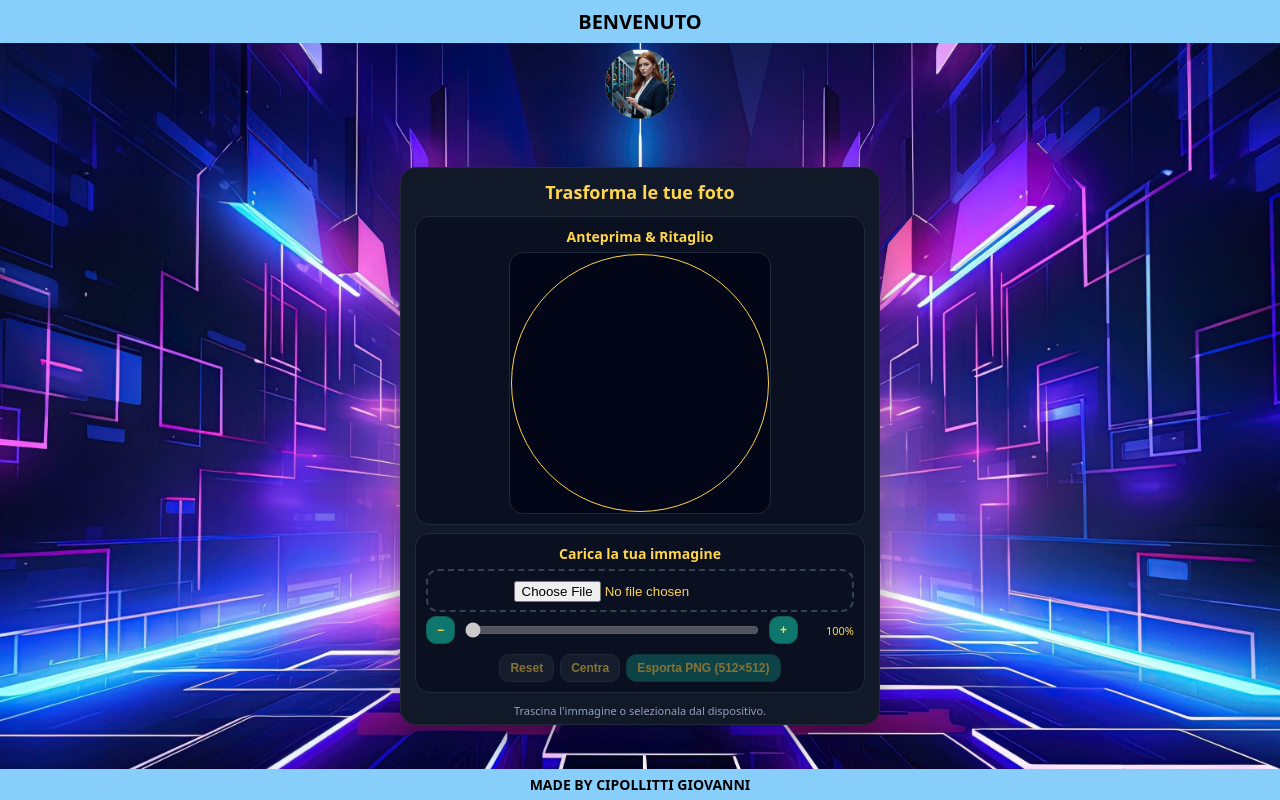
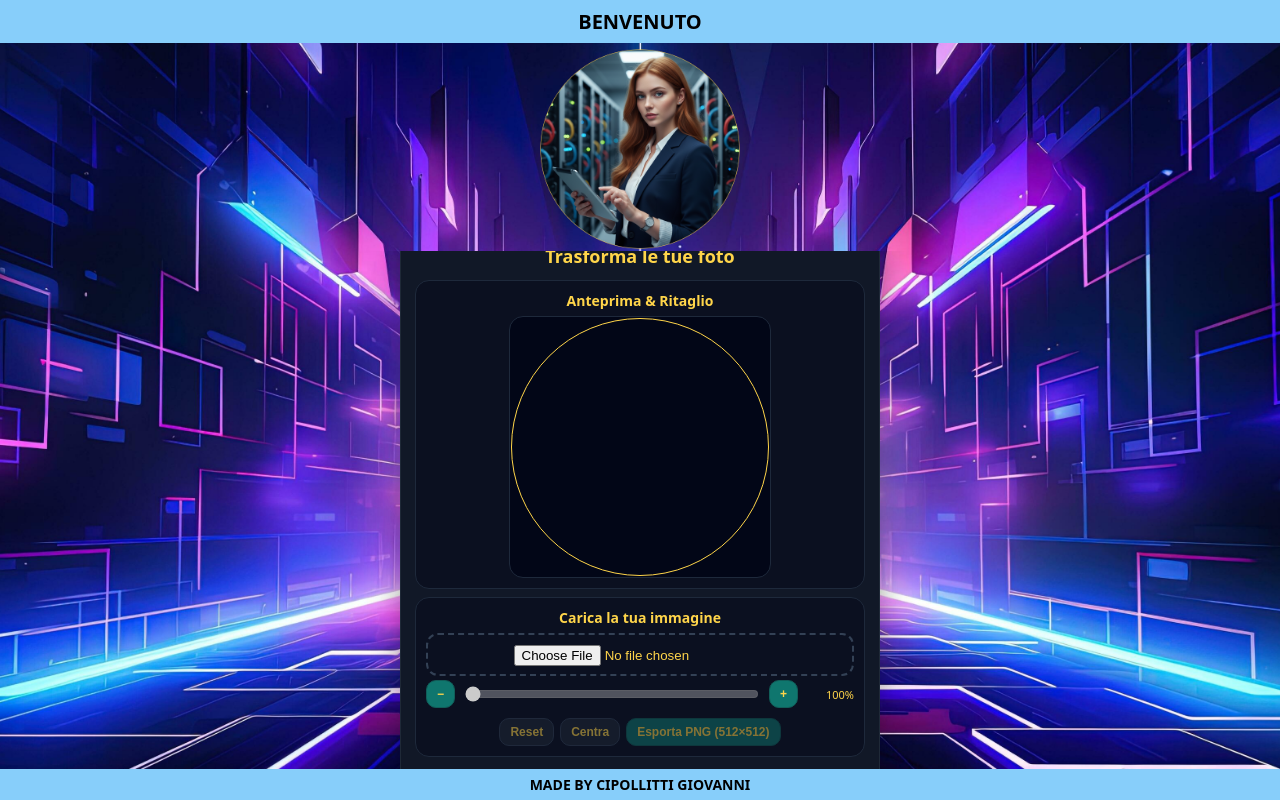
Before and after one commit to giovannicipollitti/immagini, a plain HTML site: page index.html in a window 1280 px wide. Drawn offline with Linux system fonts and the light colour scheme.

Commit message:
Add files via upload

```diff
--- a/index.html
+++ b/index.html
@@ -35,10 +35,10 @@
 
     /* LOGO */
     .logo-top {
-      width:70px;              /* << qui cambi dimensione logo */
+      width:200px;              /* << qui cambi dimensione logo */
       height:auto;
       display:block;
-      margin:6px auto 4px auto; /* ultimo valore = spazio sotto il logo */
+      margin:6px auto 2px auto; /* ultimo valore = spazio sotto il logo */
       flex-shrink:0;
     }
 
```
